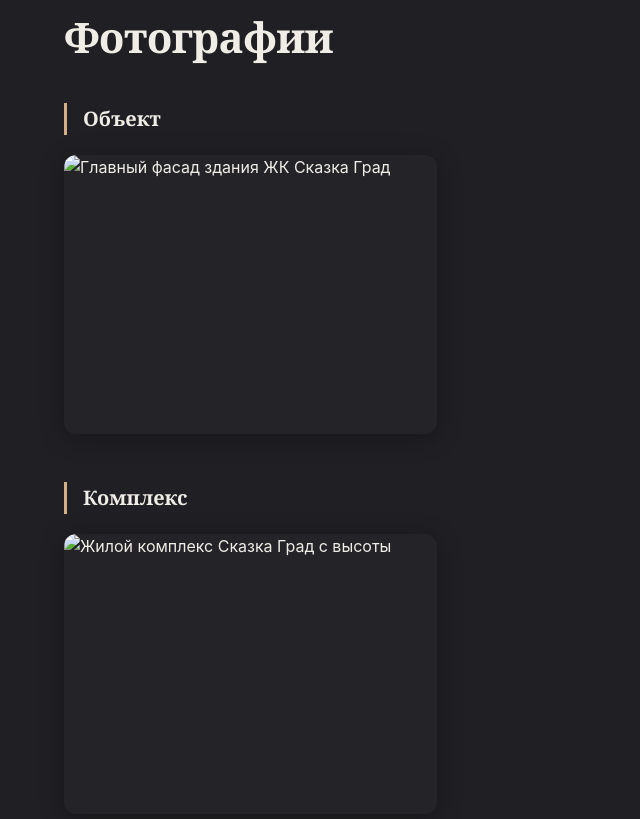
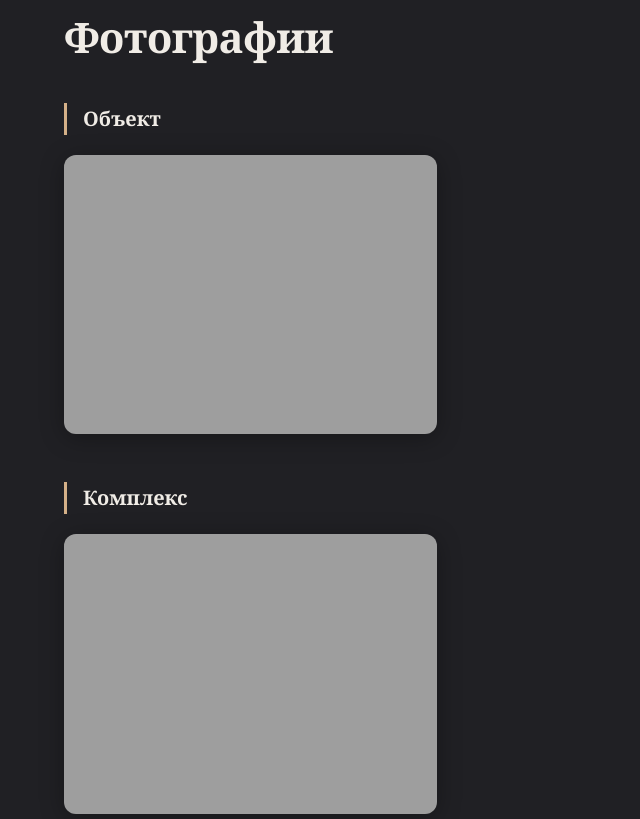
Before and after one commit to b602op/vlada, a website: page docs/index.html in a window 1280 px wide. Shown: the part 1701-2520 px from the top of the page, without its empty margins (0-640 px from the left). Drawn offline with Linux system fonts and the light colour scheme; the site is published under a folder, as on GitHub Pages, so addresses that start at the root find nothing.

Commit message:
fix images

```diff
--- a/docs/index.html
+++ b/docs/index.html
@@ -38,7 +38,7 @@
 
 <!-- ===== HERO ===== -->
 <section class="hero" id="hero">
-  <div class="hero-bg" style="background-image:url('/images/property/main.webp')"></div>
+  <div class="hero-bg" style="background-image:url('images/property/main.webp')"></div>
   <div class="hero-overlay"></div>
   <div class="hero-content">
     <div class="container">
@@ -90,7 +90,7 @@
         <div class="gallery-grid">
 
             <div class="gallery-item" data-index="0" data-caption="Главный фасад здания ЖК Сказка Град" tabindex="0" role="button" aria-label="Открыть: Главный фасад здания ЖК Сказка Град">
-              <img src="/images/property/main.webp" alt="Главный фасад здания ЖК Сказка Град" loading="lazy" width="800" height="600" decoding="async">
+              <img src="images/property/main.webp" alt="Главный фасад здания ЖК Сказка Град" loading="lazy" width="800" height="600" decoding="async">
             </div>
         </div>
       </div>
@@ -99,7 +99,7 @@
         <div class="gallery-grid">
 
             <div class="gallery-item" data-index="1" data-caption="Жилой комплекс Сказка Град с высоты" tabindex="0" role="button" aria-label="Открыть: Жилой комплекс Сказка Град с высоты">
-              <img src="/images/complex/building.webp" alt="Жилой комплекс Сказка Град с высоты" loading="lazy" width="800" height="600" decoding="async">
+              <img src="images/complex/building.webp" alt="Жилой комплекс Сказка Град с высоты" loading="lazy" width="800" height="600" decoding="async">
             </div>
         </div>
       </div>
```
